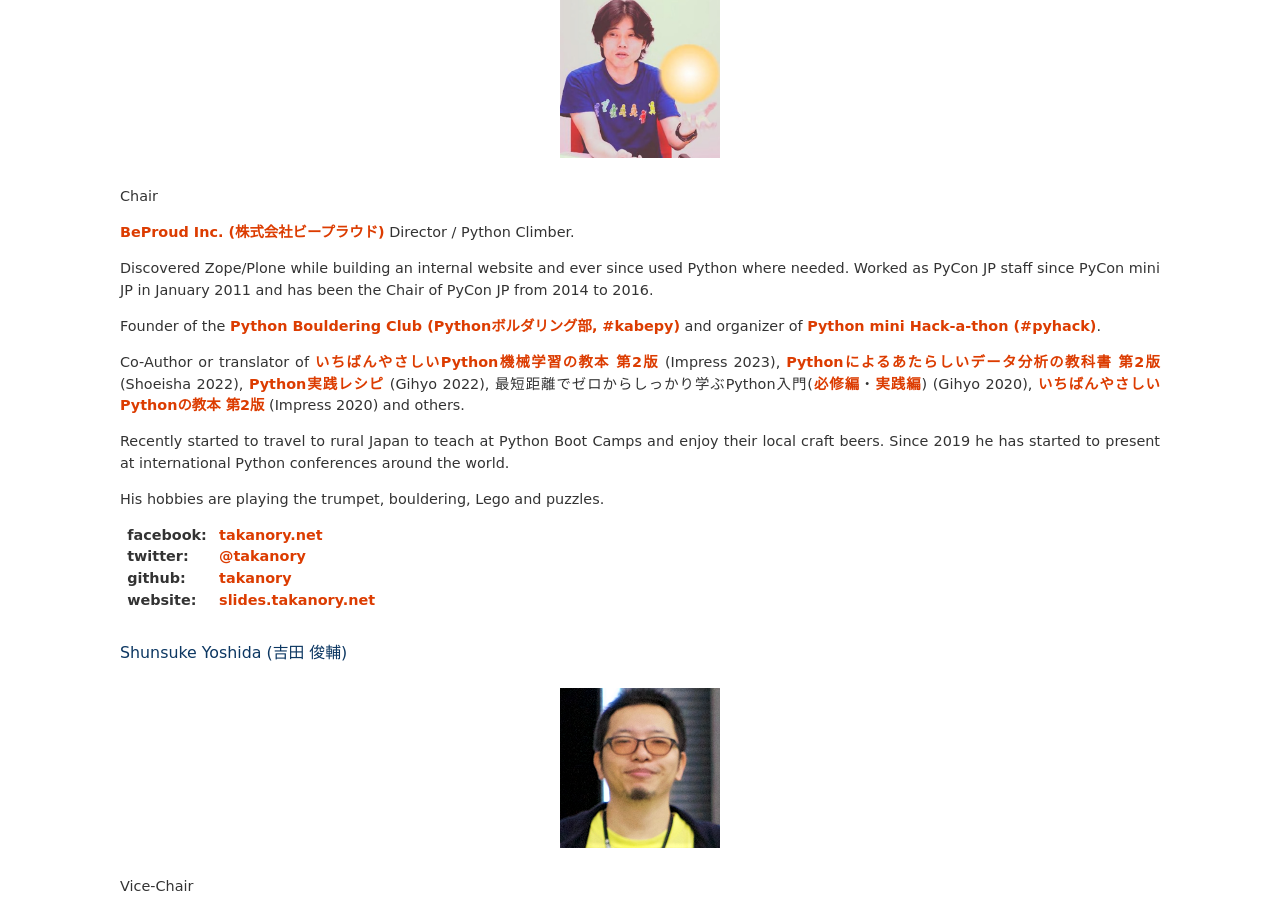
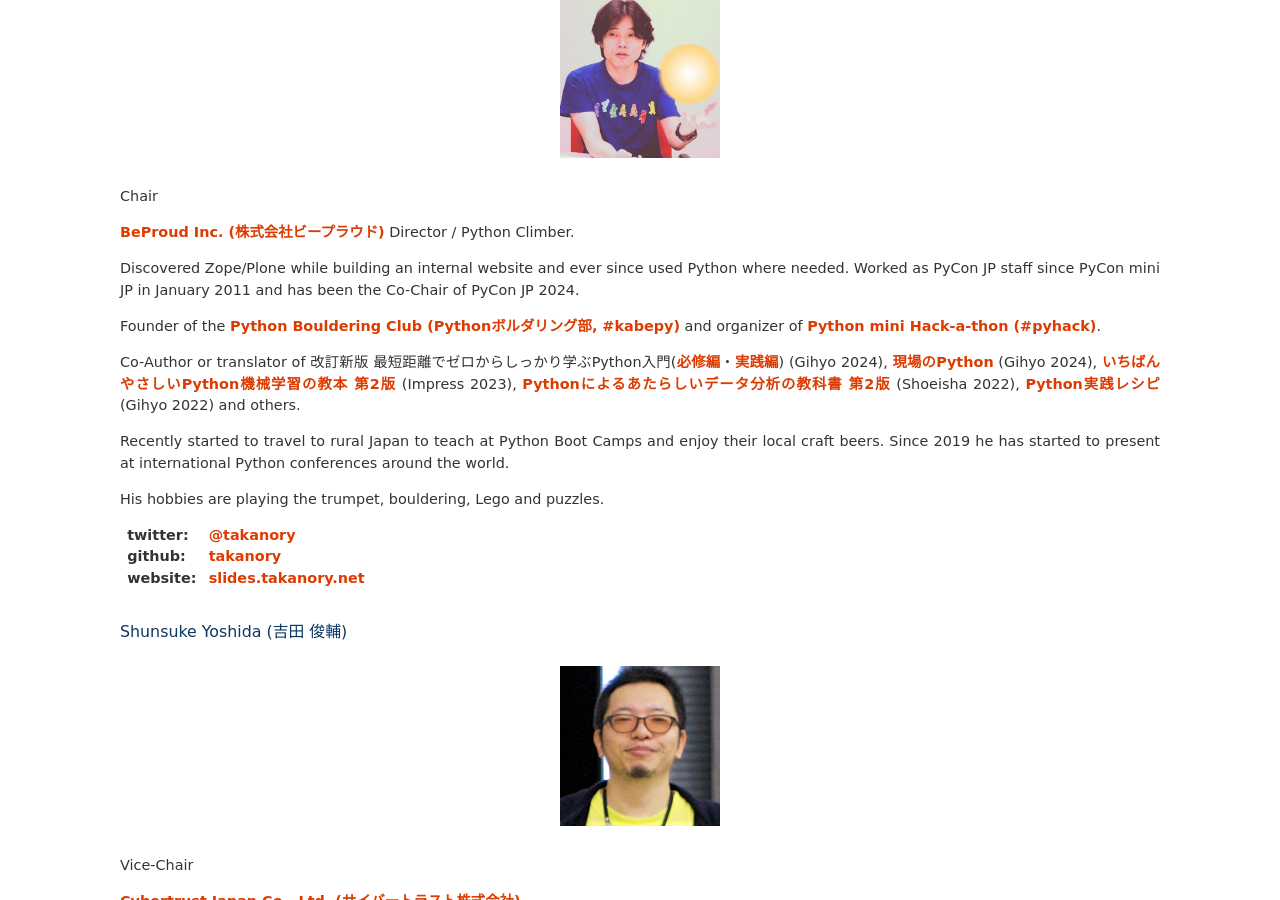
Before and after one commit to pyconjp/www.pycon.jp, a Sphinx documentation site: the page built from source/committee/english.md, in a window 1280 px wide and 900 px high, scrolled down 986 px. Built offline with Sphinx 7.4.7, drawn with Linux system fonts in a browser that asks for light colours.

Commit message:
update takanory's profile

```diff
--- a/source/committee/english.md
+++ b/source/committee/english.md
@@ -35,22 +35,22 @@
 
 [BeProud Inc. (株式会社ビープラウド)](https://www.beproud.jp/) Director / Python Climber.
 
-Discovered Zope/Plone while building an internal website and ever since used Python where needed. Worked as PyCon JP staff since PyCon mini JP in January 2011 and has been the Chair of PyCon JP from 2014 to 2016.
+Discovered Zope/Plone while building an internal website and ever since used Python where needed. Worked as PyCon JP staff since PyCon mini JP in January 2011 and has been the Co-Chair of PyCon JP 2024.
 
 Founder of the [Python Bouldering Club (Pythonボルダリング部, #kabepy)](https://kabepy.connpass.com/) and organizer of [Python mini Hack-a-thon (#pyhack)](https://pyhack.connpass.com/).
 
 Co-Author or translator of
+改訂新版 最短距離でゼロからしっかり学ぶPython入門([必修編](https://gihyo.jp/book/2024/978-4-297-14528-6)・[実践編](https://gihyo.jp/book/2024/978-4-297-14526-2)) (Gihyo 2024),
+[現場のPython](https://gihyo.jp/book/2024/978-4-297-14401-2) (Gihyo 2024),
 [いちばんやさしいPython機械学習の教本 第2版](https://book.impress.co.jp/books/1122101123) (Impress 2023),
 [Pythonによるあたらしいデータ分析の教科書 第2版](https://www.seshop.com/product/detail/25331) (Shoeisha 2022),
-[Python実践レシピ](https://gihyo.jp/book/2022/978-4-297-12576-9) (Gihyo 2022),
-最短距離でゼロからしっかり学ぶPython入門([必修編](https://gihyo.jp/book/2020/978-4-297-11570-8)・[実践編](https://gihyo.jp/book/2020/978-4-297-11572-2)) (Gihyo 2020),
-[いちばんやさしいPythonの教本 第2版](https://book.impress.co.jp/books/1119101162) (Impress 2020) and others.
+[Python実践レシピ](https://gihyo.jp/book/2022/978-4-297-12576-9) (Gihyo 2022)
+and others.
 
 Recently started to travel to rural Japan to teach at Python Boot Camps and enjoy their local craft beers. Since 2019 he has started to present at international Python conferences around the world.
 
 His hobbies are playing the trumpet, bouldering, Lego and puzzles.
 
-:facebook: [takanory.net](https://www.facebook.com/takanory.net)
 :twitter: [@takanory](https://twitter.com/takanory)
 :github: [takanory](https://github.com/takanory/)
 :website: [slides.takanory.net](https://slides.takanory.net/)
```
Also changed, not shown: source/committee/board.md (+1 -1 lines).
